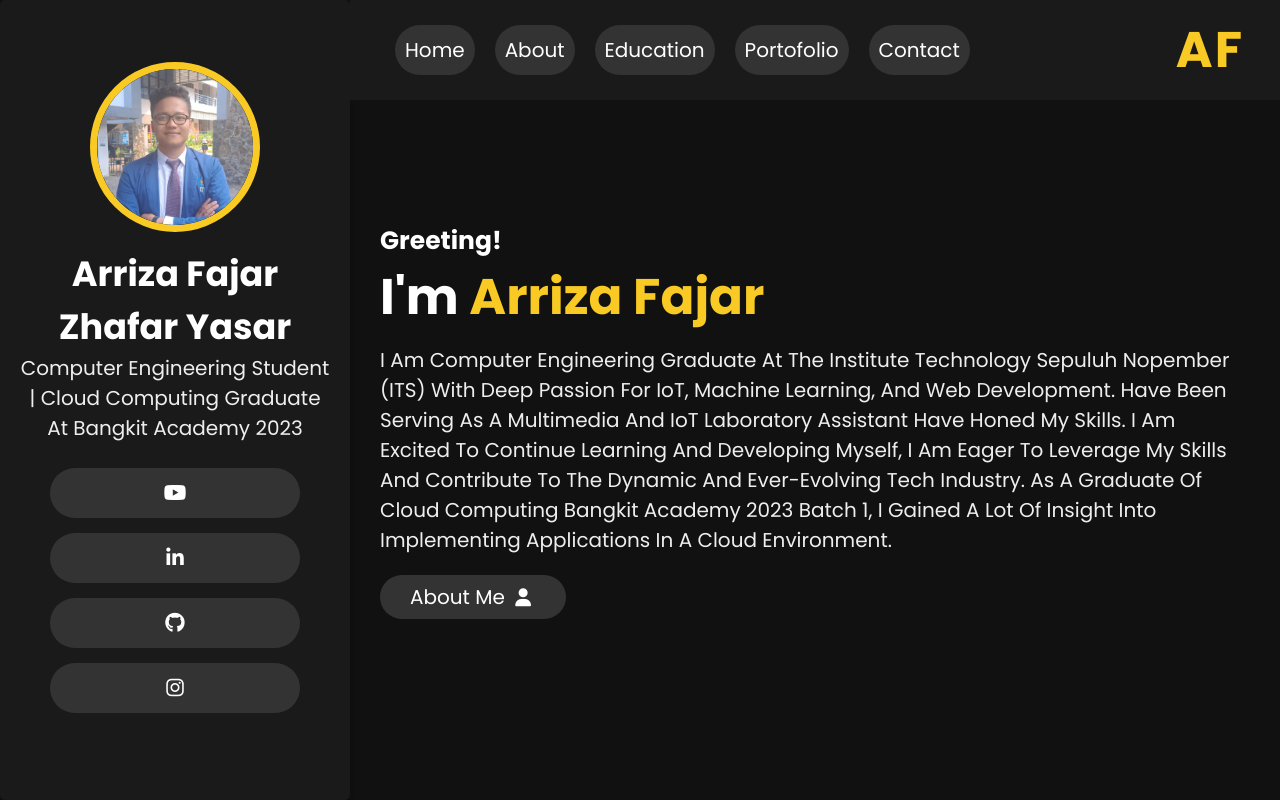
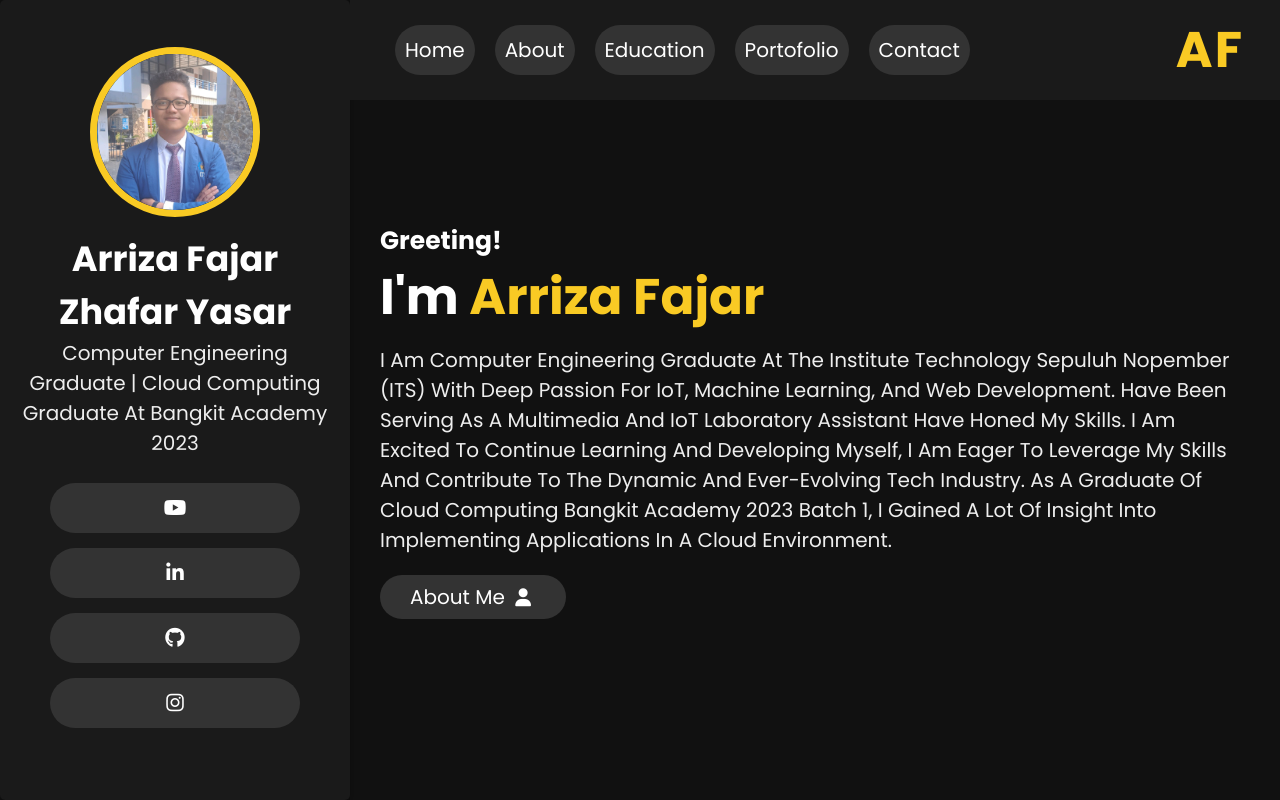
Before and after one commit to ArrCeus13/my-web, a website: page src/index.html in a window 1280 px wide. Shown: the top 800 px of the page. Drawn offline with nearby package versions, Linux system fonts and the light colour scheme.

Commit message:
Update index.html

```diff
--- a/src/index.html
+++ b/src/index.html
@@ -151,7 +151,7 @@
         <div class="user">
             <img src="image/me.jpg" alt="">
             <h3 class="name">Arriza Fajar Zhafar Yasar</h3>
-            <p class="post">Computer Engineering Student | Cloud Computing Graduate at Bangkit Academy 2023</p>
+            <p class="post">Computer Engineering Graduate | Cloud Computing Graduate at Bangkit Academy 2023</p>
         </div>
         <nav class="navbar">
             <ul>
```
